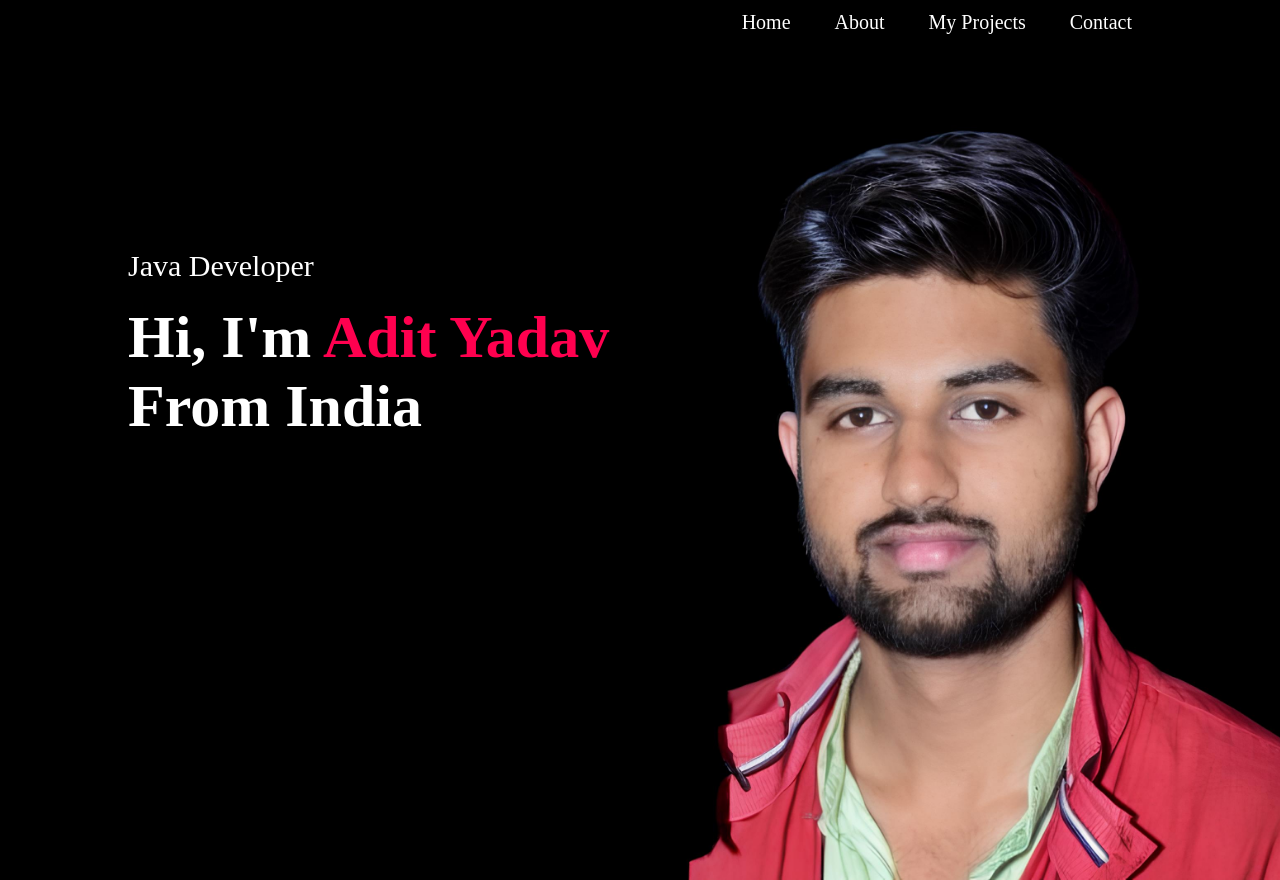
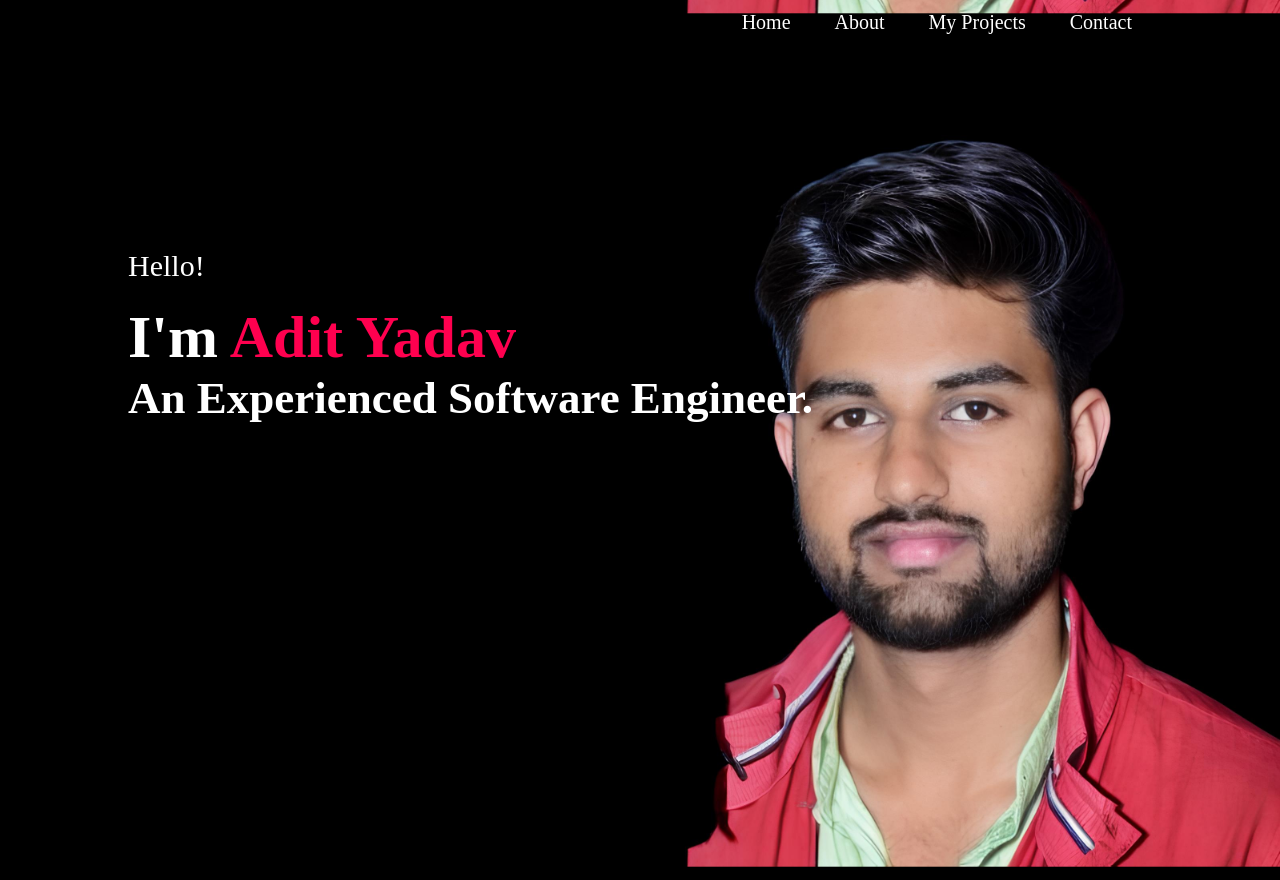
Before and after one commit to adityadav820/myportfolio, a plain HTML site: page index.html in a window 1280 px wide. Shown: the top 880 px of the page. Drawn offline with Linux system fonts and the light colour scheme.

Commit message:
add typing effect

```diff
--- a/index.html
+++ b/index.html
@@ -22,8 +22,12 @@
                 </ul>
             </nav>
             <div class="header-text">
-                <p>Java Developer</p>
-                <h1>Hi, I'm <span>Adit Yadav</span><br> From India</h1>
+                <!-- <p>Java Developer</p>
+                <h1>Hi, I'm <span>Adit Yadav</span><br> From India</h1> -->
+                <p>Hello!</p>
+                <h1>I'm <span class="typing">Adit Yadav</span><br>
+                <h2 class="typing"> An Experienced Software Engineer.</h2></h1>
+
             </div>
         </div>
 
@@ -138,43 +142,6 @@
             </div>
         </div>
     </div>
-<!--
-     -----------------Projects-----------------
-    <div id="Projects">
-        <div class="container">
-            <h1 class="sub-title">My Projects</h1>
-            <div class="Projects-list">
-                <div>
-                    <h2>Hospital Management System</h2>
-                    <p>Developed a comprehensive Hospital Management System using Java and MySQL Workbench. Implemented
-                        CRUD functionalities for check Docker, booking appointments,
-                        adding patients, and viewing patient lists. Leveraged Java's capabilities and MySQL's database
-                        features to ensure seamless data management and streamline hospital operations.
-
-                    </p>
-
-                </div>
-                <div>
-                    <h2>Railway Reservation System</h2>
-                    <p>The Online Reservation System is a Java-based program that manages seat reservations using an
-                        array to track seat availability. It offers functionalities such as viewing the seat map,
-                        reserving seats, canceling reservations, and exiting the program. The program employs a
-                        menu-driven interface with proper input validation to ensure smooth user interaction.</p>
-
-                </div>
-                <div>
-                    <h2>Bank Management System</h2>
-                    <p>The ATM Interface for Bank Account Operations is a Java program facilitating account creation,
-                        login authentication, balance checking, deposits, withdrawals, fund transfers, and transaction
-                        history viewing. It incorporates input validation and exception handling for data integrity and
-                        user-friendly interactions, providing a secure platform for managing bank account operations
-                        within a simulated ATM environment.</p>
-
-                </div>
-            </div>
-        </div>
-    </div>
--->
     <!-- ----------------portfolio------------------- -->
     <div id="portfolio">
         <div class="container">
@@ -248,6 +215,32 @@
         </div>
     </div>
     <script>
+        document.addEventListener("DOMContentLoaded", () => {
+            const typingElements = document.querySelectorAll(".typing");
+            typingElements.forEach((element, index) => {
+                const text = element.textContent;
+                element.textContent = "";
+                setTimeout(() => {
+                    let i = 0;
+                    const interval = setInterval(() => {
+                        if (i < text.length) {
+                            element.textContent += text.charAt(i);
+                            i++;
+                        } else {
+                            clearInterval(interval);
+                            if (index === typingElements.length - 1) {
+                                // Navigate to the About section after typing animation completes
+                                setTimeout(() => {
+                                    window.location.href = "#about";
+                                }, 2500); // 3 seconds delay
+                            }
+                        }
+                    }, 50);
+                }, index * 700);
+            });
+        });
+    </script>
+    <script>
         var tablinks = document.getElementsByClassName("tab-links");
         var tabcontents = document.getElementsByClassName("tab-contents");
         function opentab(tabname) {
--- a/style.css
+++ b/style.css
@@ -16,7 +16,9 @@ body{
     width: 100%;
     height: 110vh;
     background-image: url(adit\ background.jpeg);
-    background-size: cover;
+    background-size: 100%;
+    /* background-size: 80%; */
+    /* background-size: ; */
     background-position: center;
 }
 .container{
@@ -66,6 +68,27 @@ nav ul li a:hover::after{
 .header-text h1 span{
     color: #ff004f;
 }
+/* .typing {
+    display: inline;
+    white-space: nowrap;
+    border-right: 0.1em solid;
+    animation: typing 2s steps(10, end), blink-caret 0.1s step-end infinite;
+} */
+/* .header-text h1,h2{
+    animation: fadeIn 1s forwards;
+    background-color: yellowgreen;
+}
+.header-text h1{
+    animation-delay: 0s;
+}
+.header-text h2{
+    animation-delay: 1s;
+}
+@keyframes fadeIn {
+    to {
+        opacity: 1;
+    }
+} */
 /* ------------about--------- */
 #about{
     padding: 80px 0;
@@ -75,6 +98,7 @@ nav ul li a:hover::after{
     display: flex;
     justify-content: space-between;
     flex-wrap: wrap;
+    /* scroll-margin-top: 10vh; */
     /* justify-content: right; */
 
 }
```
